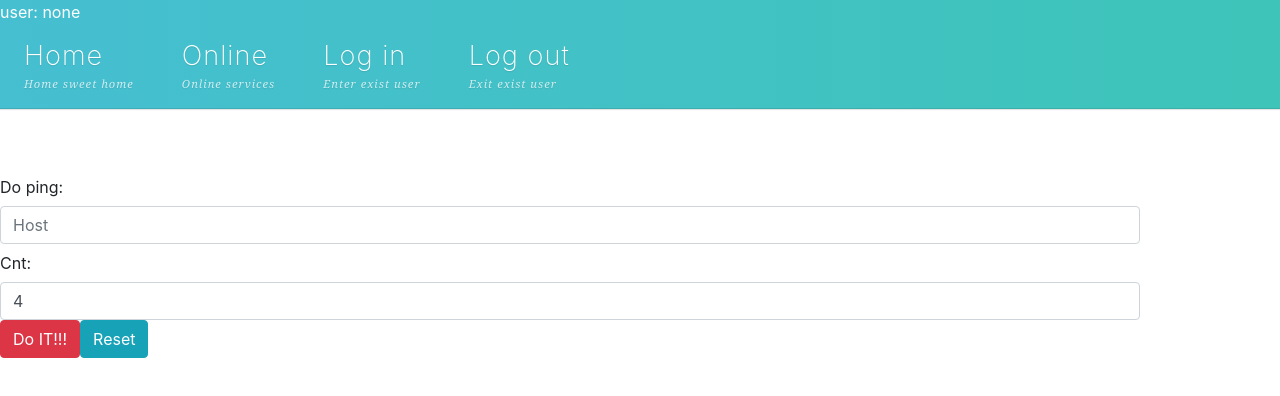
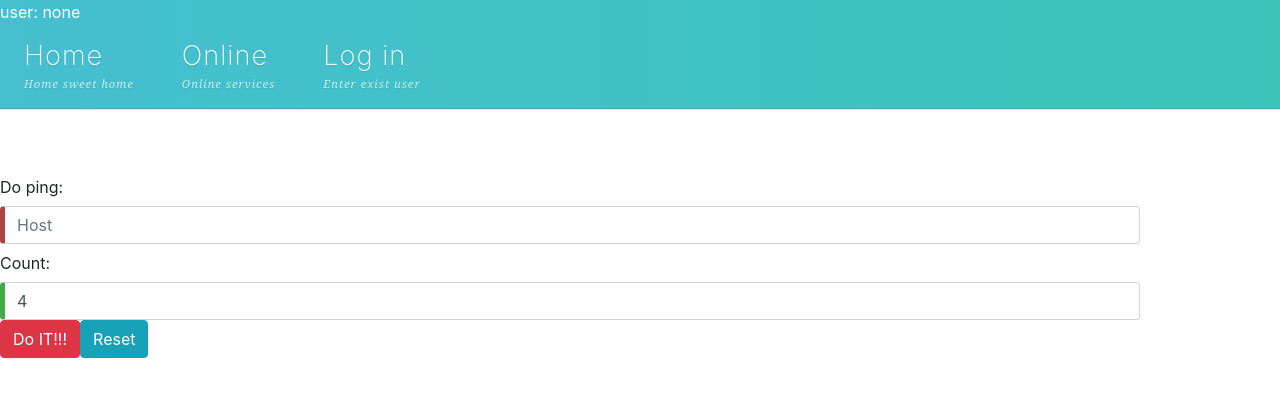
Before and after one commit to rumyantsev-alexey/pingera-front, an Angular app: page /online in a window 1280 px wide. Shown: the top 396 px of the page. Built offline with nearby package versions, Linux system fonts and the light colour scheme.

Commit message:
Correct main job

```diff
--- a/src/app/app.component.html
+++ b/src/app/app.component.html
@@ -49,7 +49,7 @@
           </div>
         </a>
       </li>
-      <li>
+      <li *ngIf='UserName != "none"'>
         <a href="/logout">
           <div>
             Log out
--- a/src/app/classez/classez.module.ts
+++ b/src/app/classez/classez.module.ts
@@ -1,3 +1,16 @@
+export class Ping {
+  "successFlag": boolean
+  "timeoutFlag": boolean
+  "errorMessage": string
+  "throwable": string
+  "host": string
+  "size": number
+  "rtt": number
+  "ttl": number
+  "duration": number
+
+}
+
 export class UserDto {
   id: number
   name: string
--- a/src/app/list/list.component.ts
+++ b/src/app/list/list.component.ts
@@ -12,9 +12,6 @@ import {NgbModal} from "@ng-bootstrap/ng-bootstrap";
 
 export class ListComponent implements OnInit{
   tasks: Task[] = []
-
-  textheader: string
-  textbody: string
 
   currTask: Task = new Task()
 
@@ -40,12 +37,14 @@ export class ListComponent implements OnInit{
 
 
   getAllTasks() {
-    let headers: HttpHeaders = new HttpHeaders({'Authorization': 'Basic ' + sessionStorage.getItem('token')})
+    if (sessionStorage.getItem('token') != null) {
+      let headers: HttpHeaders = new HttpHeaders({'Authorization': 'Basic ' + sessionStorage.getItem('token')})
 
-    this.http.get<Task[]>('http://localhost:8080/getalltasksforauthuser', {headers})
-      .subscribe(t => {
-        this.tasks = t
-      })
+      this.http.get<Task[]>('http://localhost:8080/getalltasksforauthuser', {headers})
+        .subscribe(t => {
+          this.tasks = t
+        })
+    }
   }
 
   openModalWindows(modal, task: Task) {
--- a/src/app/newtask/newtask.component.ts
+++ b/src/app/newtask/newtask.component.ts
@@ -18,13 +18,14 @@ export class NewtaskComponent implements OnInit {
   }
 
   onSubmited(ntask) {
-    let headers: HttpHeaders = new HttpHeaders({'Authorization': 'Basic ' + sessionStorage.getItem('token')})
+    if (sessionStorage.getItem('token') != null) {
+      let headers: HttpHeaders = new HttpHeaders({'Authorization': 'Basic ' + sessionStorage.getItem('token')})
 
-    this.http.post<TaskDto>('http://localhost:8080/posttask', this.newtask, {headers})
-      .subscribe()
-    ntask.reset()
-    this.router.navigate(['list']);
-
+      this.http.post<TaskDto>('http://localhost:8080/posttask', this.newtask, {headers})
+        .subscribe()
+      ntask.reset()
+      this.router.navigate(['list']);
+    }
   }
 
 }
--- a/src/app/online/ping/ping.component.html
+++ b/src/app/online/ping/ping.component.html
@@ -1,12 +1,25 @@
-<div>
+<form (ngSubmit)="onPing(modal)" #pping="ngForm">
   <label for="host" class="col-form-label">Do ping:</label>
-  <input type="text" class="host form-control" placeholder="Host" id="host" />
-  <label for="count"class="col-form-label">Cnt: </label>
-  <span><input type='number' class="cnt form-control" value='4' min="1" max="20" id="count"/></span>
+  <input type="text" class="host form-control" placeholder="Host" id="host" [(ngModel)]="host" required name="host"/>
+  <label for="count" class="col-form-label"> Count:</label>
+  <input type='number' class="cnt form-control" value='4' min="1" max="20" id="count" [(ngModel)]="count" required name="cnt"/>
   <button class="btn btn-danger" type="submit" value="PING">
     <span>Do IT!!!</span>
   </button>
-  <button class="btn btn-info" type="reset" value="PING">
+  <button class="btn btn-info" type="reset" value="PING" (click)="pping.reset();">
     <span>Reset</span>
   </button>
-</div>
+</form>
+
+<ng-template #modal let-modal>
+  <div class="modal-header">
+    <h4 class="modal-title">Host:{{host}} count:{{count}}</h4>
+  </div>
+  <div class="modal-body">
+    <div *ngFor="let p of ping">
+      <p>
+          {{p.duration}}
+      </p>
+    </div>
+  </div>
+</ng-template>
--- a/src/app/online/ping/ping.component.ts
+++ b/src/app/online/ping/ping.component.ts
@@ -1,4 +1,7 @@
 import { Component, OnInit } from '@angular/core';
+import {HttpClient} from "@angular/common/http";
+import {Ping} from "../../classez/classez.module";
+import {NgbModal} from "@ng-bootstrap/ng-bootstrap";
 
 @Component({
   selector: 'app-ping',
@@ -6,10 +9,22 @@ import { Component, OnInit } from '@angular/core';
   styleUrls: ['./ping.component.css']
 })
 export class PingComponent implements OnInit {
+  host:string
+  count: number = 4
+  ping: Ping[]
 
-  constructor() { }
+  constructor(private http: HttpClient, private modalService: NgbModal) { }
 
   ngOnInit(): void {
   }
 
+  onPing(modal) {
+    this.http.get<Ping[]>('http://localhost:8080/rest/ping?host=' + this.host + '&count=' + this.count)
+      .subscribe((p) => {
+        if (p != null) {
+          this.ping = p
+        }
+        this.modalService.open(modal, { centered: true})
+      })
+  }
 }
```
